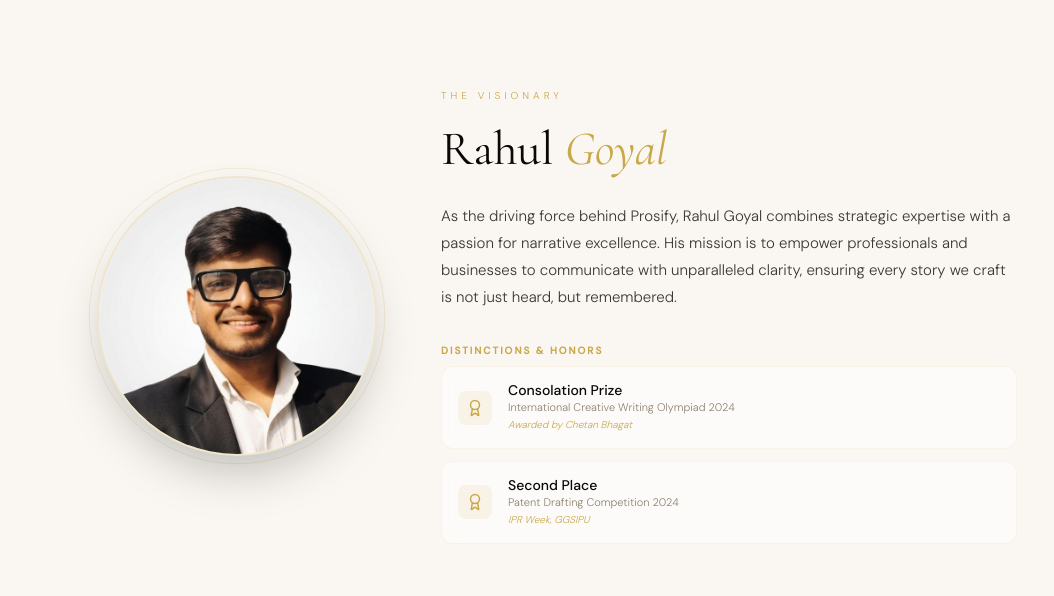
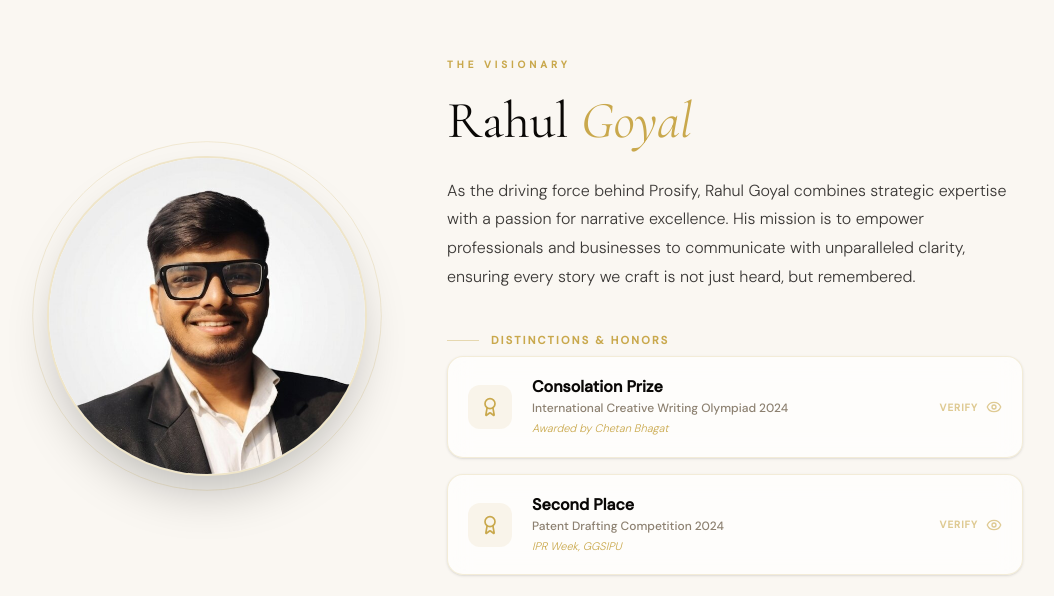
Before and after one commit to rahulgoyal234/Prosify1, a React (Vite) app: page / in a window 1280 px wide. Shown: the part 1684-2280 px from the top of the page, without its empty margins (67-1121 px from the left). Built offline with nearby package versions, Linux system fonts and the light colour scheme.

Commit message:
feat(founder): Enhance founder section layout and animation
Adjusted section padding, increased animation offset and duration, and scaled up element sizes to improve visual appeal and user engagement on the founder section.

```diff
--- a/src/App.tsx
+++ b/src/App.tsx
@@ -435,18 +435,18 @@ export default function App() {
         </div>
       </section>
 
-       {/* Founder Section */}
-      <section id="founder" className="bg-ivory text-ink overflow-hidden">
+      {/* Founder Section */}
+      <section id="founder" className="bg-ivory text-ink md:h-auto md:min-h-[100svh] py-24 md:py-32">
         <motion.div
-          initial={{ opacity: 0, y: 30 }}
+          initial={{ opacity: 0, y: 40 }}
           whileInView={{ opacity: 1, y: 0 }}
-          viewport={{ once: true, margin: "0px" }}
+          viewport={{ once: true, margin: "-50px" }}
           transition={{ duration: 0.8, ease: "easeOut" }}
-          className="flex flex-col md:flex-row items-center gap-8 md:gap-16 max-w-[1000px] w-full px-6 py-12 md:py-0"
+          className="flex flex-col md:flex-row items-center gap-12 md:gap-20 max-w-[1100px] w-full px-6"
         >
           <div className="relative flex-shrink-0 group">
-            <div className="absolute -inset-4 border border-gold/20 rounded-full scale-95 group-hover:scale-100 transition-transform duration-700"></div>
-            <div className="w-[220px] h-[220px] md:w-[280px] md:h-[280px] rounded-full overflow-hidden border-2 border-gold/30 shadow-2xl bg-white relative z-10">
+            <div className="absolute -inset-6 border border-gold/20 rounded-full scale-95 group-hover:scale-100 transition-transform duration-1000"></div>
+            <div className="w-[240px] h-[240px] md:w-[320px] md:h-[320px] rounded-full overflow-hidden border-2 border-gold/30 shadow-2xl bg-white relative z-10">
               <img
                 src={founderPhoto}
                 alt="Rahul - Founder"
@@ -461,24 +461,27 @@ export default function App() {
               initial={{ opacity: 0 }}
               whileInView={{ opacity: 1 }}
               transition={{ delay: 0.3 }}
-              className="text-[10px] tracking-[0.4em] uppercase text-gold mb-4"
+              className="text-[10px] tracking-[0.4em] uppercase text-gold mb-4 font-bold"
             >
               The Visionary
             </motion.p>
-            <h2 className="font-serif text-[clamp(32px,4vw,48px)] font-normal leading-tight text-ink mb-6">
+            <h2 className="font-serif text-[clamp(36px,5vw,52px)] font-normal leading-tight text-ink mb-6">
               Rahul <span className="italic text-gold">Goyal</span>
             </h2>
-            <p className="text-[15px] leading-[1.8] text-ink/80 mb-8 font-light">
+            <p className="text-[16px] leading-[1.8] text-ink/80 mb-10 font-light">
               As the driving force behind Prosify, Rahul Goyal combines strategic
               expertise with a passion for narrative excellence. His mission is to
               empower professionals and businesses to communicate with unparalleled
               clarity, ensuring every story we craft is not just heard, but remembered.
             </p>
 
-            <div className="w-full space-y-4">
-              <p className="text-[10px] tracking-[0.2em] uppercase text-gold font-semibold mb-2">Distinctions & Honors</p>
+            <div className="w-full space-y-6">
+              <div className="flex items-center gap-3 mb-2">
+                <div className="h-[1px] w-8 bg-gold/40"></div>
+                <p className="text-[11px] tracking-[0.2em] uppercase text-gold font-bold">Distinctions & Honors</p>
+              </div>
 
-              <div className="grid gap-3 w-full">
+              <div className="grid gap-4 w-full">
                 {[
                   {
                     title: "Consolation Prize",
@@ -495,23 +498,23 @@ export default function App() {
                 ].map((ach, idx) => (
                   <motion.div
                     key={idx}
-                    whileHover={{ x: 10 }}
-                    className="flex items-center justify-between bg-white/50 backdrop-blur-sm p-4 rounded-xl border border-gold/10 hover:border-gold/30 transition-all group cursor-pointer"
+                    whileHover={{ x: 10, backgroundColor: "rgba(255, 255, 255, 0.8)" }}
+                    className="flex items-center justify-between bg-white/70 backdrop-blur-md p-5 rounded-2xl border border-gold/20 shadow-sm hover:shadow-md hover:border-gold/40 transition-all group cursor-pointer"
                     onClick={() => setActiveCertificate(ach.cert)}
                   >
-                    <div className="flex items-center gap-4">
-                      <div className="p-2 bg-gold/10 rounded-lg text-gold group-hover:bg-gold group-hover:text-ink transition-colors">
-                        <Award size={18} />
+                    <div className="flex items-center gap-5">
+                      <div className="p-3 bg-gold/10 rounded-xl text-gold group-hover:bg-gold group-hover:text-white transition-colors">
+                        <Award size={20} />
                       </div>
                       <div>
-                        <h4 className="text-sm font-medium text-ink leading-none mb-1">{ach.title}</h4>
-                        <p className="text-[11px] text-warm-grey leading-tight">{ach.org}</p>
-                        <p className="text-[10px] italic text-gold mt-0.5">{ach.desc}</p>
+                        <h4 className="text-base font-semibold text-ink leading-tight mb-1">{ach.title}</h4>
+                        <p className="text-[12px] text-warm-grey leading-tight font-medium">{ach.org}</p>
+                        <p className="text-[11px] italic text-gold mt-1">{ach.desc}</p>
                       </div>
                     </div>
-                    <div className="flex items-center gap-2 opacity-0 group-hover:opacity-100 transition-opacity">
-                      <span className="text-[10px] font-medium uppercase tracking-wider text-gold">Verify</span>
-                      <Eye size={14} className="text-gold" />
+                    <div className="flex items-center gap-2 opacity-60 group-hover:opacity-100 transition-opacity">
+                      <span className="text-[10px] font-bold uppercase tracking-widest text-gold hidden sm:block">Verify</span>
+                      <Eye size={16} className="text-gold" />
                     </div>
                   </motion.div>
                 ))}
```
